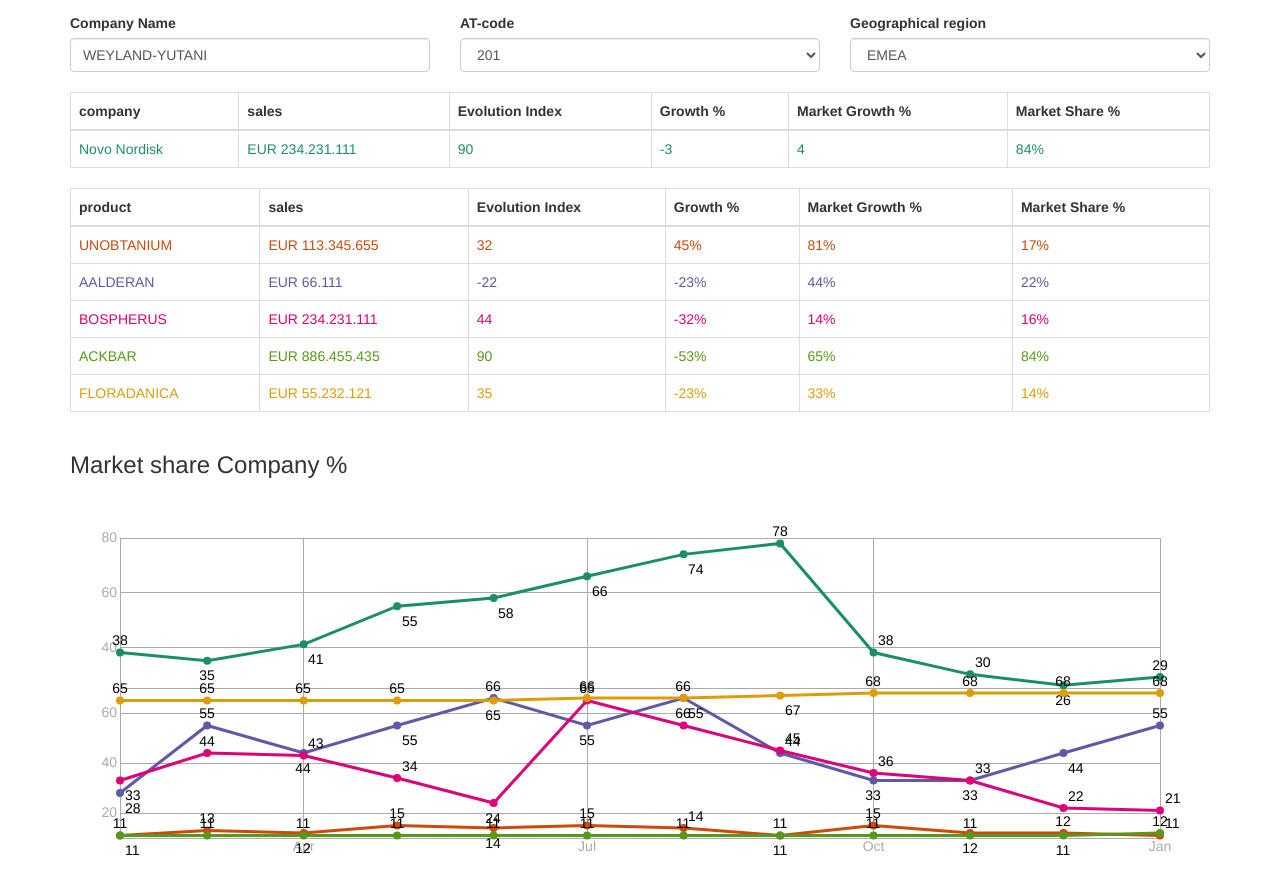
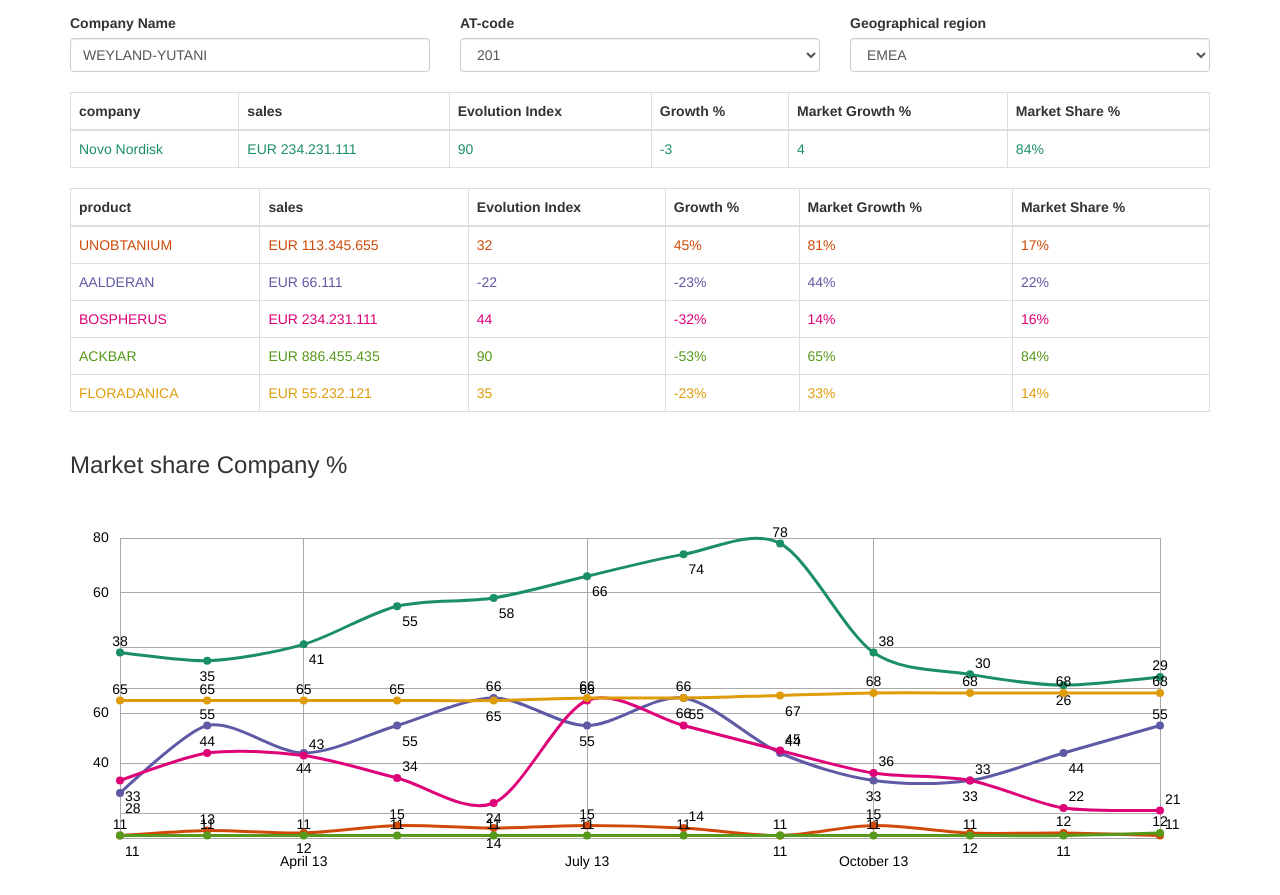
Before and after one commit to larjen/pids, a website: page pids/index.html in a window 1280 px wide. Shown: the part 57-952 px from the top of the page. Drawn offline with nearby package versions, Linux system fonts and the light colour scheme.

Commit message:
dev
working on the axis, added lable positioning

```diff
--- a/pids/index.html
+++ b/pids/index.html
@@ -131,7 +131,7 @@
         }
         .x-axis text,
         .y-axis text {
-            fill: #aaa;
+            fill: #000000;
             stroke: none;
         }
     </style>
--- a/pids/pids-graph-1.js
+++ b/pids/pids-graph-1.js
@@ -99,7 +99,7 @@
         if (this.isLastSlice(ds)) {
             return {
                 y: d3.svg.axis().scale(scale.y).orient("left").ticks(4).innerTickSize(-this.width[ds.chartid] + 2 * this.padding).outerTickSize(0),
-                x: d3.svg.axis().scale(scale.x).orient("bottom").ticks(6).tickFormat(d3.time.format("%b")).innerTickSize(-(this.height[ds.chartid] / 2) + this.padding).outerTickSize(0)
+                x: d3.svg.axis().scale(scale.x).orient("bottom").ticks(6).tickFormat(d3.time.format("%B %y")).innerTickSize(-(this.height[ds.chartid] / 2) + this.padding).outerTickSize(0)
             };
         } else {
             return {
@@ -113,12 +113,28 @@
             this.axis[ds.chartid] = {};
             this.axis[ds.chartid].x = svg.append("g")
                 .call(axisGenerators.x)
-                .attr("class", "x-axis")
+                .attr("class", "x-axis x-axis-"+ds.chartid)
                 .attr("transform", "translate(0," + (this.chart[ds.chartid].yrangemax + this.chart[ds.chartid].yrangemaxpadding) + ")");
             this.axis[ds.chartid].y = svg.append("g")
                 .call(axisGenerators.y)
-                .attr("class", "y-axis")
+                .attr("class", "y-axis y-axis-"+ds.chartid)
                 .attr("transform", "translate(" + this.padding + ",0)");
+
+            svg.selectAll(".x-axis-"+ds.chartid+" text").attr({
+                "dy": this.padding/2
+            });
+
+            svg.selectAll(".y-axis-"+ds.chartid+" text").attr({
+                "dx": -this.padding/6
+            });
+
+            var lastXTick = d3.select( svg.selectAll(".x-axis-"+ds.chartid+" text")[0].pop() );
+            lastXTick.remove();
+
+            var lastYTick = d3.select( svg.selectAll(".y-axis-"+ds.chartid+" text")[0].shift() );
+            console.log("lastYtick",lastYTick);
+            lastYTick.remove();
+
         }
     },
     addDots: function (ds, svg, scale) {
@@ -159,14 +175,6 @@
             });
 
         return dots;
-    },
-    getLabelCoordinateX: function(d,x){
-        console.log("cX", d, x);
-        return parseInt(x + d.modLabel.x);
-    },
-    getLabelCoordinateY: function(d,y){
-        console.log("cX", d, y);
-        return parseInt( y + d.modLabel.y );
     },
     addLabelPosition: function (ds) {
 
@@ -230,8 +238,8 @@
             .append("text")
             .text( function(d){return d.y; } )
             .attr({
-                x: function (d) { return self.getLabelCoordinateX(d, scale.x(self.getDate(d.x))); },
-                y: function (d) { return self.getLabelCoordinateY(d, scale.y(d.y)); },
+                x: function (d) { return scale.x(self.getDate(d.x)) + d.modLabel.x; },
+                y: function (d) { return scale.y(d.y) + d.modLabel.y; },
                 "data-name": ds.entityid,
                 "text-anchor": function (d) { return d.modLabel.anchor },
                 "data-action": "dim",
@@ -255,7 +263,7 @@
         var lineFun = d3.svg.line()
           .x(function (d) { return scale.x(self.getDate(d.x)); })
           .y(function (d) { return scale.y(d.y); })
-          .interpolate("linear");
+          .interpolate("cardinal");
 
 
         var axis = this.getAxis(ds, svg, axisGenerators);
```
Also changed, not shown: pids/README.md.
